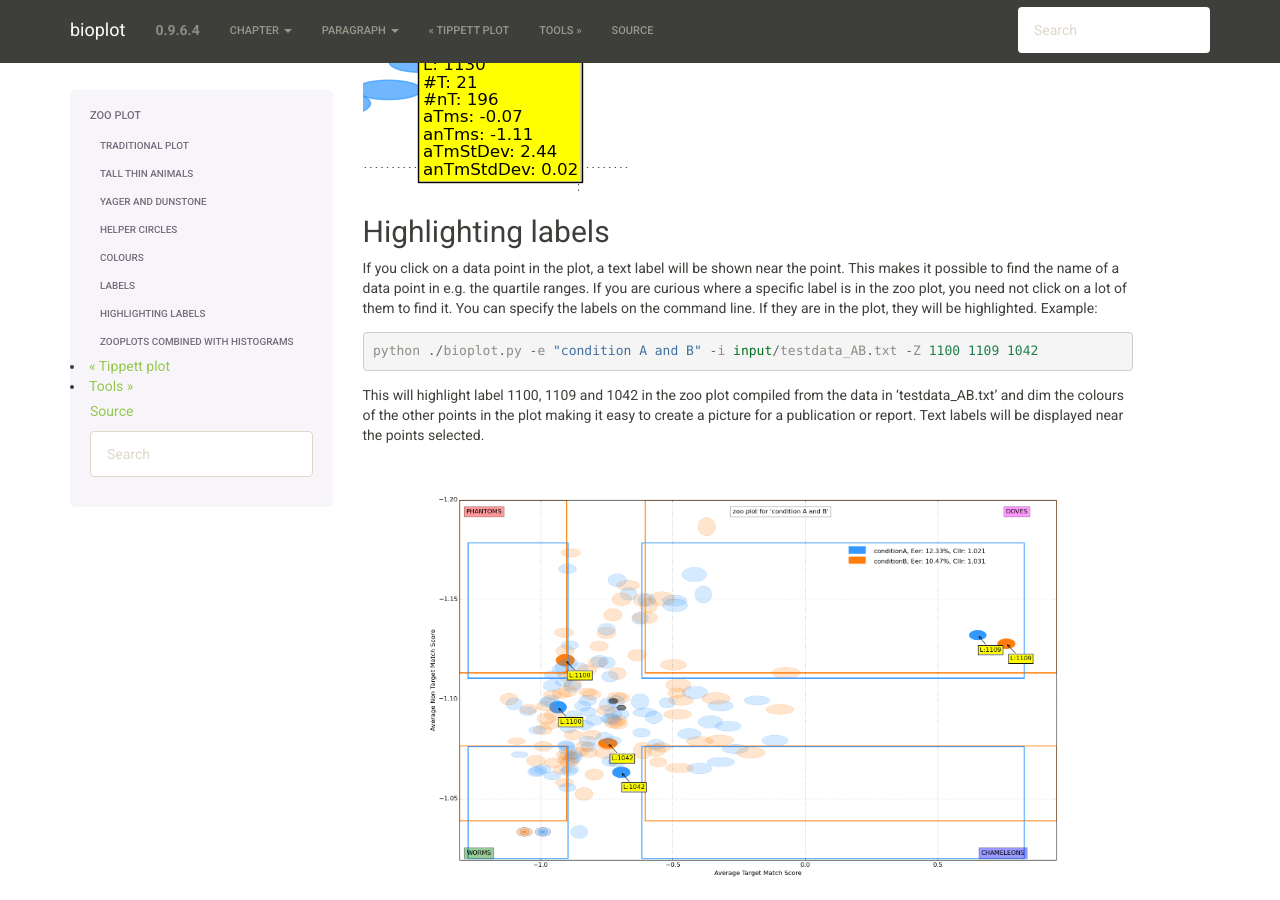
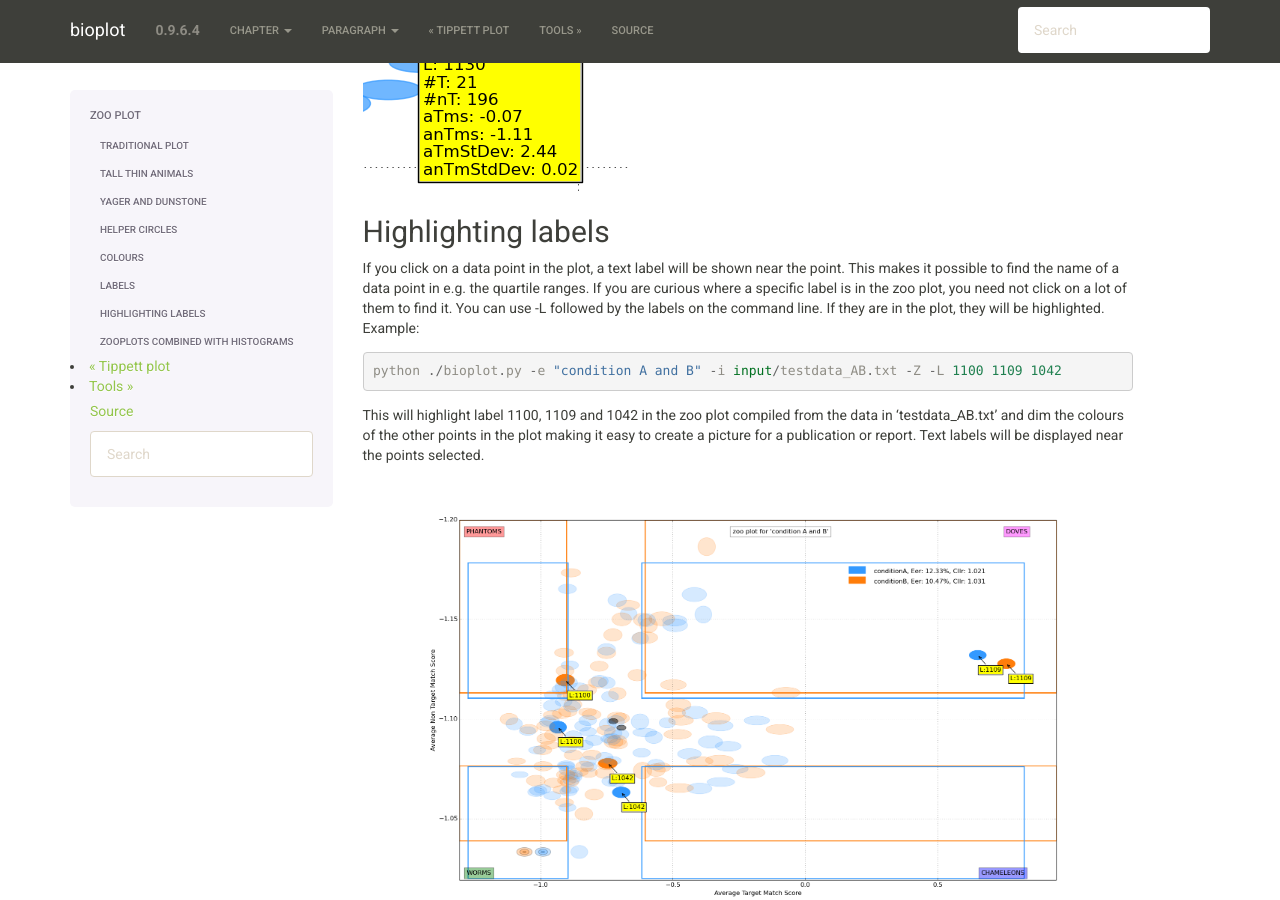
Before and after one commit to josbouten/bioplot, a Sphinx documentation site: the page built from doc/zooplot.rst, in a window 1280 px wide and 900 px high, scrolled down 4711 px. Built offline with Sphinx 7.4.7, drawn with Linux system fonts in a browser that asks for light colours; formulas are drawn with MathJax 3.

Commit message:
-L option added

```diff
--- a/doc/zooplot.rst
+++ b/doc/zooplot.rst
@@ -159,9 +159,9 @@ Highlighting labels
 If you click on a data point in the plot, a text label will be shown near the point. This makes
 it possible to find the name of a data point in e.g. the quartile ranges.
 If you are curious where a specific label is in the zoo plot, you need not click on a lot of them to find it.
-You can specify the labels on the command line. If they are in the plot, they will be highlighted. Example: ::
+You can use -L followed by the labels on the command line. If they are in the plot, they will be highlighted. Example: ::
 
-    python ./bioplot.py -e "condition A and B" -i input/testdata_AB.txt -Z 1100 1109 1042
+    python ./bioplot.py -e "condition A and B" -i input/testdata_AB.txt -Z -L 1100 1109 1042
 
 This will highlight label 1100, 1109 and 1042 in the zoo plot compiled from
 the data in 'testdata_AB.txt' and dim the colours of the other points in the plot
```
